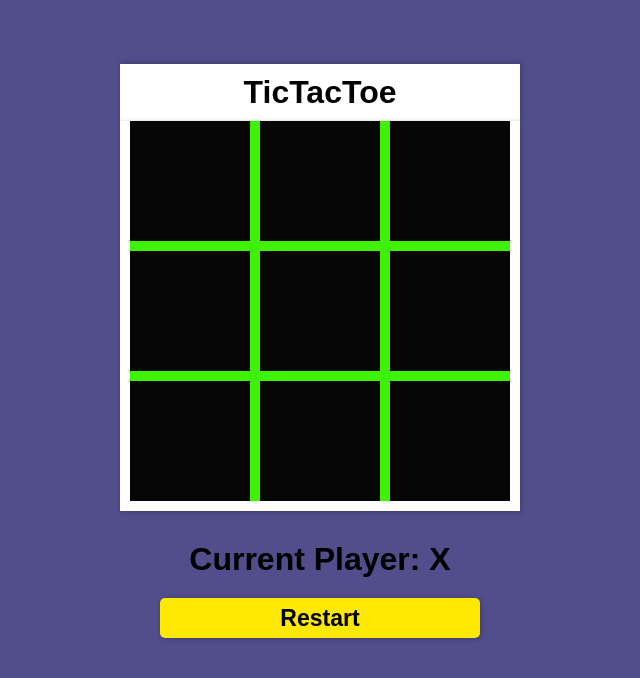
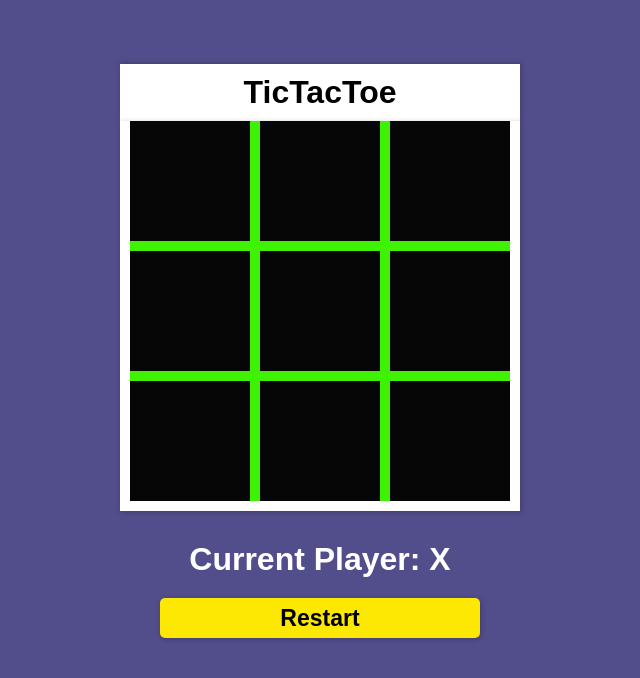
Before and after one commit to ElimarLucena/Tic-Tac-Toe, a React (Create React App) app in the folder tic-tac-toe/: page /tictactoe in a window 1280 px wide. Shown: the top 678 px of the page, without its empty margins (320-960 px from the left). Built offline with nearby package versions, Linux system fonts and the light colour scheme.

Commit message:
style: changing colors of player prompts

```diff
--- a/tic-tac-toe/src/Components/TicTacToe/style.css
+++ b/tic-tac-toe/src/Components/TicTacToe/style.css
@@ -96,6 +96,7 @@
   margin-top: 10px;
   grid-column: 2 / 3;
   margin-bottom: 20px;
+  color: white;
 }
 
 .winner-again {
@@ -109,6 +110,7 @@
   text-align: center;
   margin-top: 10px;
   margin-bottom: 20px;
+  color: white;
 }
 
 .restart {
@@ -135,6 +137,7 @@
   margin: auto;
   margin-top: 10px;
   margin-bottom: 20px;
+  color: white;
 }
 
 .box-win {
```
